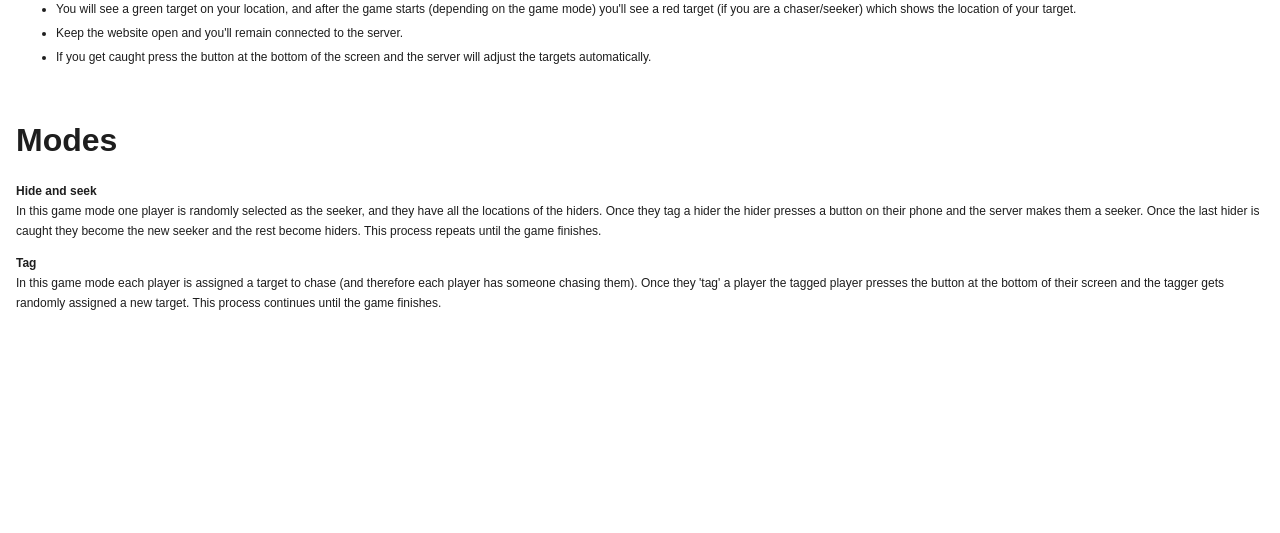
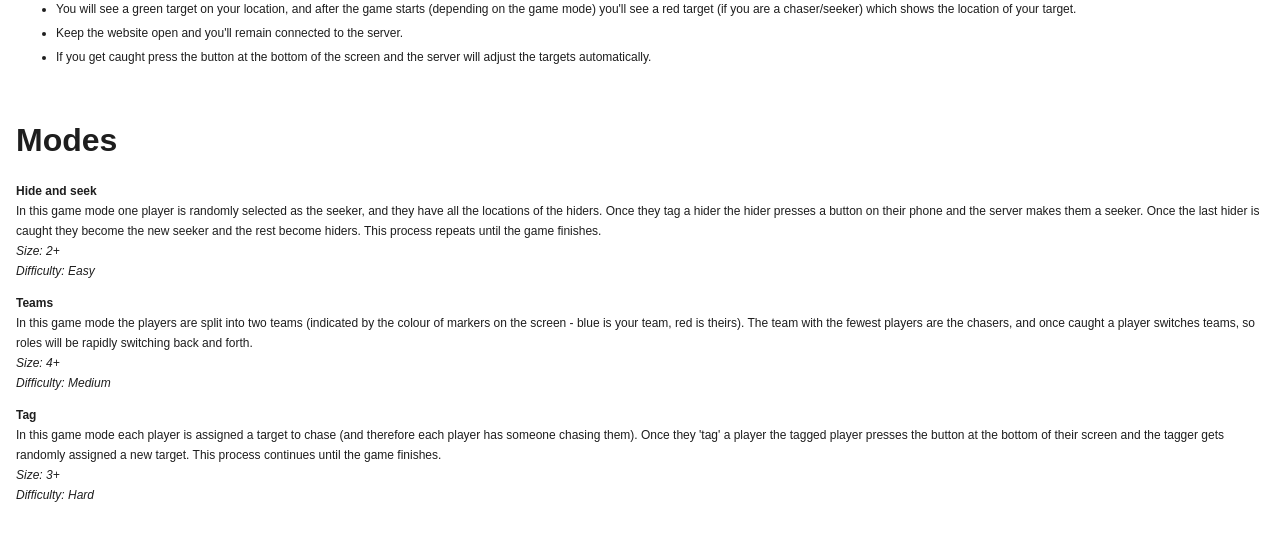
Before and after one commit to LukeCampbell5853/NavCS, a Flask app: page / in a window 1280 px wide. Shown: the part 543-1076 px from the top of the page. Before the commit the page ends 853 px from the top, so only its background shows below. Run offline with Flask 2, Linux system fonts and the light colour scheme.

Commit message:
Update home.html

```diff
--- a/templates/home.html
+++ b/templates/home.html
@@ -46,9 +46,19 @@
     <div class="chapter">
       <h1>Modes</h1>
       <p><b>Hide and seek</b><br>
-        In this game mode one player is randomly selected as the seeker, and they have all the locations of the hiders. Once they tag a hider the hider presses a button on their phone and the server makes them a seeker. Once the last hider is caught they become the new seeker and the rest become hiders. This process repeats until the game finishes.</p>
+        In this game mode one player is randomly selected as the seeker, and they have all the locations of the hiders. Once they tag a hider the hider presses a button on their phone and the server makes them a seeker. Once the last hider is caught they become the new seeker and the rest become hiders. This process repeats until the game finishes.<br>
+        <i>Size: 2+<br>
+        Difficulty: Easy</i>
+      <p><b>Teams</b><br>
+        In this game mode the players are split into two teams (indicated by the colour of markers on the screen - blue is your team, red is theirs). The team with the fewest players are the chasers, and once caught a player switches teams, so roles will be rapidly switching back and forth.<br>
+        <i>Size: 4+<br>
+        Difficulty: Medium</i>
+      </p>
       <p><b>Tag</b><br>
-        In this game mode each player is assigned a target to chase (and therefore each player has someone chasing them). Once they 'tag' a player the tagged player presses the button at the bottom of their screen and the tagger gets randomly assigned a new target. This process continues until the game finishes.</p>
+        In this game mode each player is assigned a target to chase (and therefore each player has someone chasing them). Once they 'tag' a player the tagged player presses the button at the bottom of their screen and the tagger gets randomly assigned a new target. This process continues until the game finishes.<br>
+        <i>Size: 3+<br>
+        Difficulty: Hard</i>
+      </p>
     </div>
   </body>
 </html>
```
